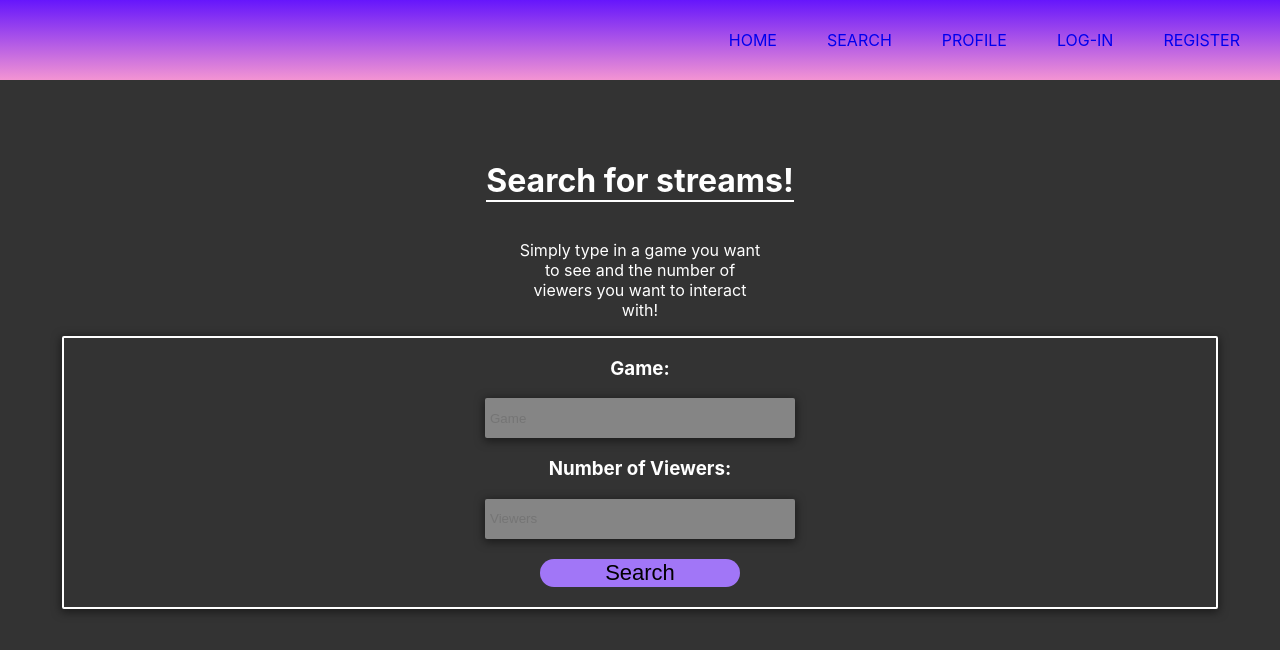
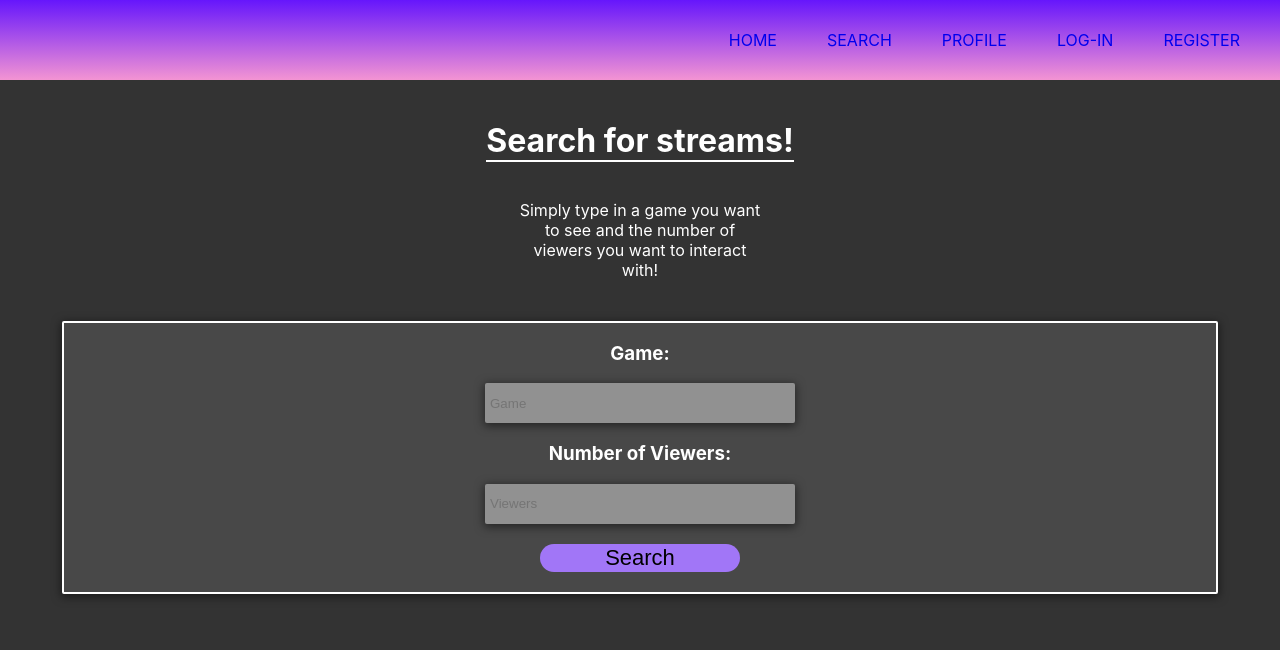
Before and after one commit to chaselancaster/nosmallstreamer-frontend, a React (Create React App) app: page / in a window 1280 px wide. Both pictures are taken after a click on the item "SEARCH". Shown: the top 650 px of the page. Built offline with nearby package versions, Linux system fonts and the light colour scheme; some icons are missing.

Commit message:
Adjust layout of Search component to add a bit more spacing to the items. RGBA background is also added to the form contaimer...not sure it will stay

```diff
--- a/src/Component/Search/Search.css
+++ b/src/Component/Search/Search.css
@@ -5,7 +5,7 @@
   align-items: center;
   /* border: 2px solid red; */
   /* height: 50vh; */
-  margin-top: 60px;
+  margin-top: 20px;
 }
 
 .search-info {
@@ -13,6 +13,7 @@
   flex-direction: column;
   align-items: center;
   text-align: center;
+  margin-bottom: 25px;
 }
 
 .search-info p {
@@ -34,7 +35,7 @@
   padding-bottom: 20px;
   box-shadow: 0 2px 10px 1px rgba(0, 0, 0, 0.5);
   border-radius: 2px;
-  /* background-color: #cacfd6; */
+  background-color: rgba(255, 255, 255, 0.1);
 }
 
 .search-form {
```
